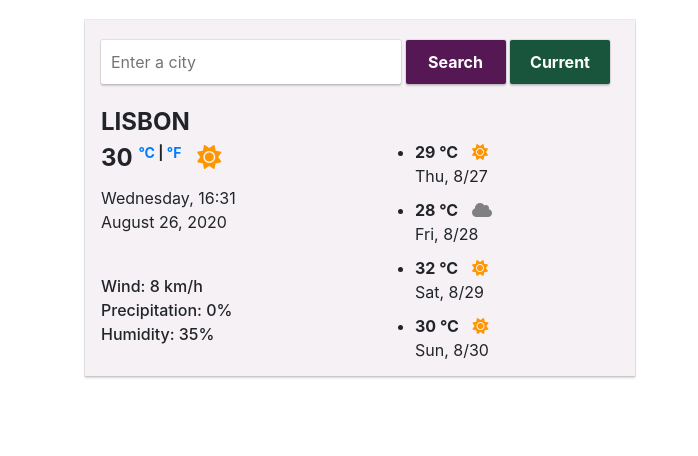
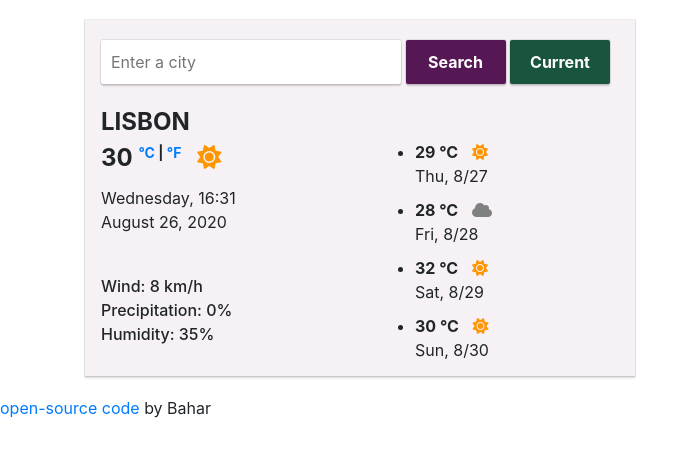
Before and after one commit to BaharSabet/WeatherApp, a plain HTML site: page index.html in a window 1280 px wide. Shown: the whole page, without its empty margins (0-698 px from the left). Drawn offline with nearby package versions, Linux system fonts and the light colour scheme.

Commit message:
github link added

```diff
--- a/index.html
+++ b/index.html
@@ -89,6 +89,10 @@
         </div>
       </div>
     </div>
+    <div class="link">
+      <a href="https://github.com/BaharSabet/WeatherApp">open-source code</a> by
+      Bahar
+    </div>
     <script src="src/index.js"></script>
   </body>
 </html>
```
